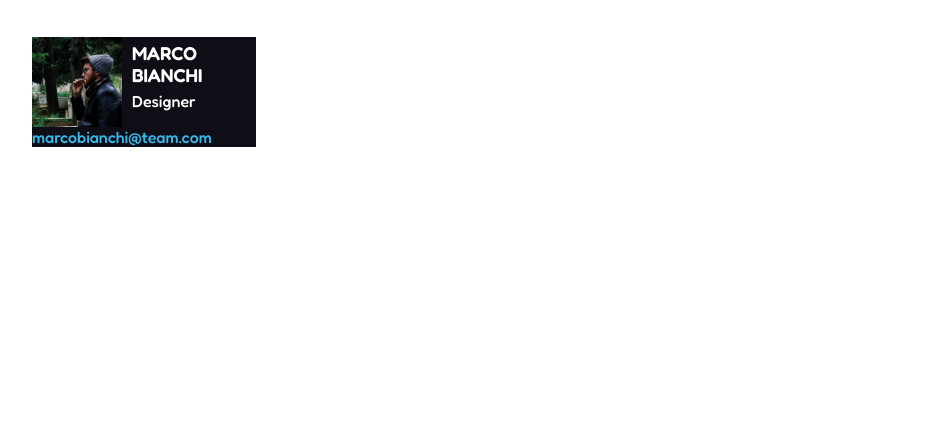
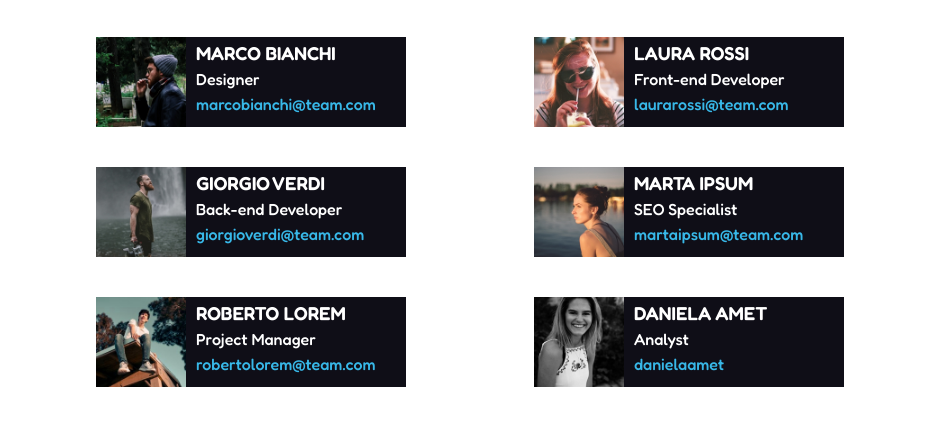
Before and after one commit to loriscassara/html-css-float-cards, a plain HTML site: page index.html in a window 1280 px wide. Shown: the part 198-624 px from the top of the page, without its empty margins (160-1099 px from the left). Drawn offline with Linux system fonts and the light colour scheme.

Commit message:
complete

```diff
--- a/css/style.css
+++ b/css/style.css
@@ -38,6 +38,10 @@ h3 {
     color: #38b8e8;
 }
 
+div {
+    margin: 0 64px 40px 64px;
+}
+
 /* header elements */
 .title {
     padding: 50px 0 50px 0;
@@ -58,9 +62,10 @@ footer {
 }
 
 .section {
-    width: 25%;
+    width: 310px;
     background-color: #0f0e17;
-}
+    float: left;
+    }
 
 .float {
     float: left;
--- a/index.html
+++ b/index.html
@@ -25,14 +25,61 @@
 
         <footer class="container">
             <!-- image + paragraph -->
-            <section class="section">
-                <img class="float" src="./img/male1.png" alt="male1">
-                <h3>MARCO BIANCHI</h3>
-                <p>Designer</p>
-                <p>marcobianchi@team.com</p>
+            <section>
+                <div class="section">
+                    <img class="float" src="./img/male1.png" alt="male1">
+                    <h3>MARCO BIANCHI</h3>
+                    <p>Designer</p>
+                    <p>marcobianchi@team.com</p>
+                </div>
+            </section>
+
+            <section>
+                <div class="section">
+                    <img class="float" src="./img/female1.png" alt="female1">
+                    <h3>LAURA ROSSI</h3>
+                    <p>Front-end Developer</p>
+                    <p>laurarossi@team.com</p>
+                </div>
+            </section>
+
+            <section>
+                <div class="section">
+                    <img class="float" src="./img/male2.png" alt="female1">
+                    <h3>GIORGIO VERDI</h3>
+                    <p>Back-end Developer</p>
+                    <p>giorgioverdi@team.com</p>
+                </div>
+            </section>
+
+            <section>
+                <div class="section">
+                    <img class="float" src="./img/female2.png" alt="male1">
+                    <h3>MARTA IPSUM</h3>
+                    <p>SEO Specialist</p>
+                    <p>martaipsum@team.com</p>
+                </div>
+            </section>
+
+            <section>
+                <div class="section">
+                    <img class="float" src="./img/male3.png" alt="female1">
+                    <h3>ROBERTO LOREM</h3>
+                    <p>Project Manager</p>
+                    <p>robertolorem@team.com</p>
+                </div>
+            </section>
+
+            <section>
+                <div class="section">
+                    <img class="float" src="./img/female3.png" alt="female1">
+                    <h3>DANIELA AMET</h3>
+                    <p>Analyst</p>
+                    <p>danielaamet</p>
+                </div>
             </section>
         </footer>
 
     </body>
 
-    </html>
+</html>
```
